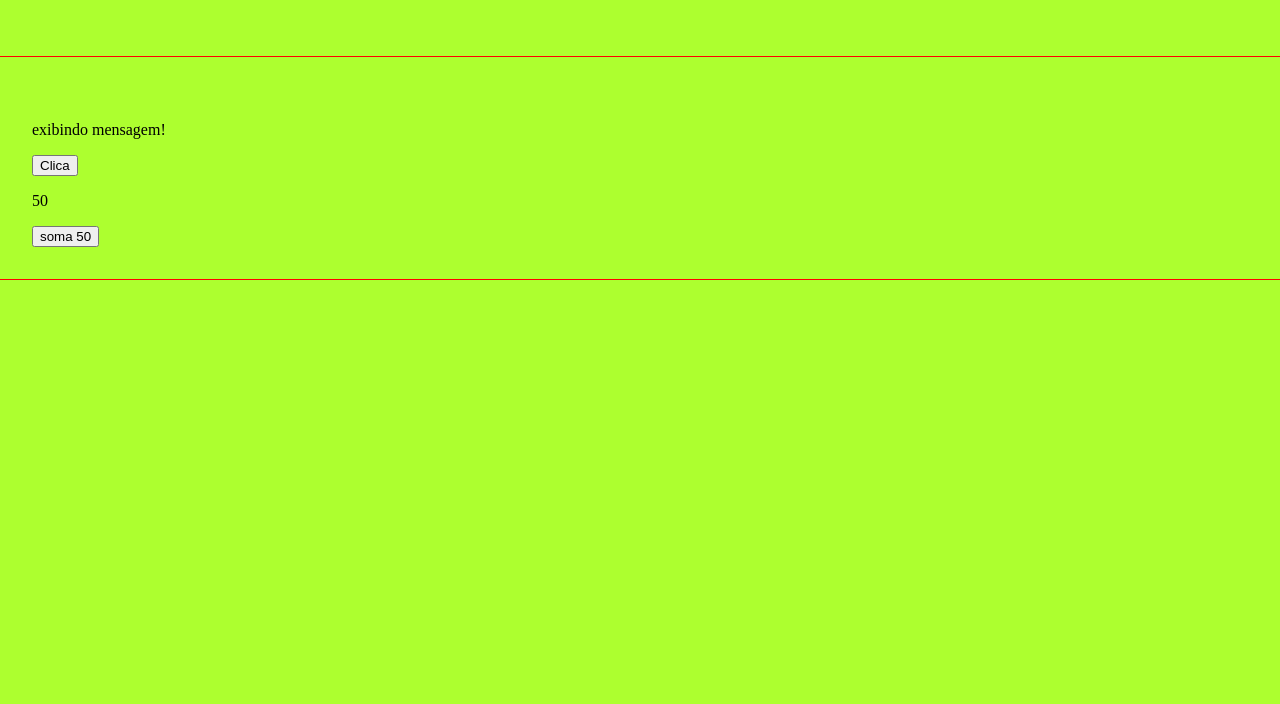
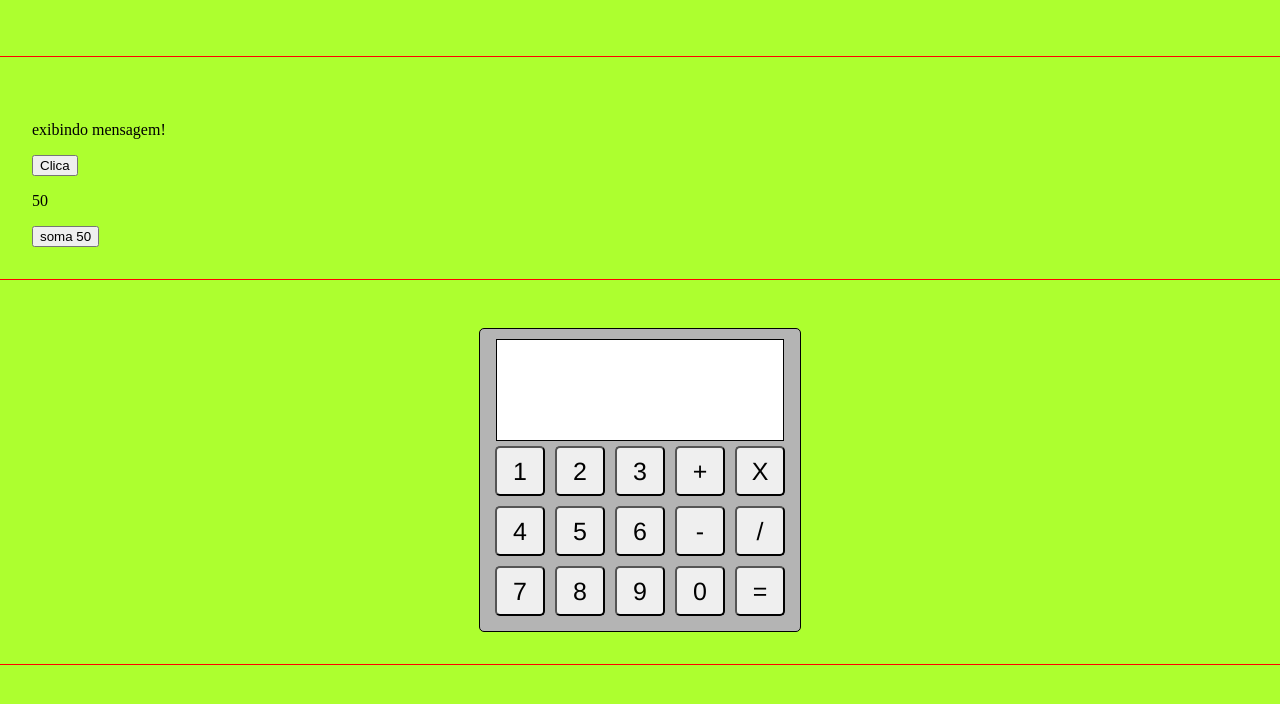
Before and after one commit to GuiJaeke/Angular-JS, an Angular app in the folder AngularJS/: page / in a window 1280 px wide. Shown: the part 1054-1758 px from the top of the page. Built offline with nearby package versions, Linux system fonts and the light colour scheme.

Commit message:
Realizado um desafio pessoal para criação de uma calculadora funcional com angular

```diff
--- a/AngularJS/src/app/app.component.html
+++ b/AngularJS/src/app/app.component.html
@@ -4,3 +4,4 @@
 <app-directives></app-directives>
 <app-if-render></app-if-render>
 <app-eventos></app-eventos>
+<app-teste-calc></app-teste-calc>
--- a/AngularJS/src/app/app.module.ts
+++ b/AngularJS/src/app/app.module.ts
@@ -8,6 +8,7 @@ import { ParentDateComponent } from './components/parent-date/parent-date.compon
 import { DirectivesComponent } from './components/directives/directives.component';
 import { IfRenderComponent } from './components/if-render/if-render.component';
 import { EventosComponent } from './components/eventos/eventos.component';
+import { TesteCalcComponent } from './components/teste-calc/teste-calc.component';
 
 @NgModule({
   declarations: [
@@ -16,7 +17,8 @@ import { EventosComponent } from './components/eventos/eventos.component';
     ParentDateComponent,
     DirectivesComponent,
     IfRenderComponent,
-    EventosComponent
+    EventosComponent,
+    TesteCalcComponent
   ],
   imports: [
     BrowserModule,
--- /dev/null
+++ b/AngularJS/src/app/components/teste-calc/teste-calc.component.css
@@ -0,0 +1,36 @@
+* {
+    font-family: Helvetica;
+}
+.row button {
+    width: 50px;
+    height: 50px;
+    margin: 5px;
+    border-radius: 5px;
+    font-size: 25px;
+}
+.row {
+    display: flex;
+    flex-direction: row;
+    justify-content: center;
+}
+.monitor {
+    width: 286px;
+    height: 100px;
+    border: 1px solid black;
+    padding: 0 auto;
+    margin: 0 auto;
+    background-color: white;
+    overflow: hidden;
+}
+p {
+    text-align: center;
+    font-size: 40px;
+}
+.base {
+    padding: 10px;
+    border: 1px solid black;
+    border-radius: 5px;
+    background-color: rgb(180, 180, 180);
+    width: 300px;
+    margin: 0 auto;
+}
--- /dev/null
+++ b/AngularJS/src/app/components/teste-calc/teste-calc.component.html
@@ -0,0 +1,39 @@
+<div class="class">
+    <div class="base">
+
+        <div class="monitor">
+            <p *ngIf="num2 == ''">{{num}}</p>
+            <p>{{num2}}</p>
+            <p *ngIf="resultString != 0">{{resultString}}</p>
+        </div>
+        <div class="buttons">
+
+            <div class="row">
+                <button (click)="number('1')">1</button>
+                <button (click)="number('2')">2</button>
+                <button (click)="number('3')">3</button>
+                <button (click)="soma()">+</button>
+                <button (click)="mult()">X</button>
+            </div>
+            <div class="row">
+                <button (click)="number('4')">4</button>
+                <button (click)="number('5')">5</button>
+                <button (click)="number('6')">6</button>
+                <button (click)="sub()">-</button>
+                <button (click)="div()">/</button>
+            </div>
+            <div class="row">
+                <button (click)="number('7')">7</button>
+                <button (click)="number('8')">8</button>
+                <button (click)="number('9')">9</button>
+                <button (click)="number('0')">0</button>
+                <button (click)="result()">=</button>
+            </div>
+        </div>
+    </div>
+
+
+
+
+
+</div>
--- /dev/null
+++ b/AngularJS/src/app/components/teste-calc/teste-calc.component.ts
@@ -0,0 +1,66 @@
+import { Component } from '@angular/core';
+
+@Component({
+  selector: 'app-teste-calc',
+  standalone: false,
+
+  templateUrl: './teste-calc.component.html',
+  styleUrl: './teste-calc.component.css'
+})
+export class TesteCalcComponent {
+  num: string = '';
+  num2: string = '';
+  operator= 0;
+  resultString: number = 0;
+  firstNum: boolean = true;
+
+  number(numString: string): void {
+    if (this.firstNum) {
+      this.num = this.num + numString
+    } else {
+      this.num2 = this.num2 + numString
+    }
+  }
+  soma(): void {
+    this.firstNum = false
+    this.operator = 1
+  }
+  sub(): void {
+    this.firstNum = false
+    this.operator = 2
+  }
+  mult(): void {
+    this.firstNum = false
+    this.operator = 3
+  }
+  div(): void {
+    this.firstNum = false
+    this.operator = 4
+  }
+  result(): void {
+    if (this.operator == 1) {
+    this.resultString = parseInt(this.num) + parseInt(this.num2)
+    this.num = '';
+    this.num2 = '';
+    this.firstNum = true
+  }
+    if (this.operator == 2) {
+    this.resultString = parseInt(this.num) - parseInt(this.num2)
+    this.num = '';
+    this.num2 = '';
+    this.firstNum = true
+  }
+    if (this.operator == 3) {
+    this.resultString = parseInt(this.num) * parseInt(this.num2)
+    this.num = '';
+    this.num2 = '';
+    this.firstNum = true
+  }
+    if (this.operator == 4) {
+    this.resultString = parseInt(this.num) / parseInt(this.num2)
+    this.num = '';
+    this.num2 = '';
+    this.firstNum = true
+  }
+  }
+}
```
Also changed, not shown: 1 other file (tests, documents, lock files or other folders).
